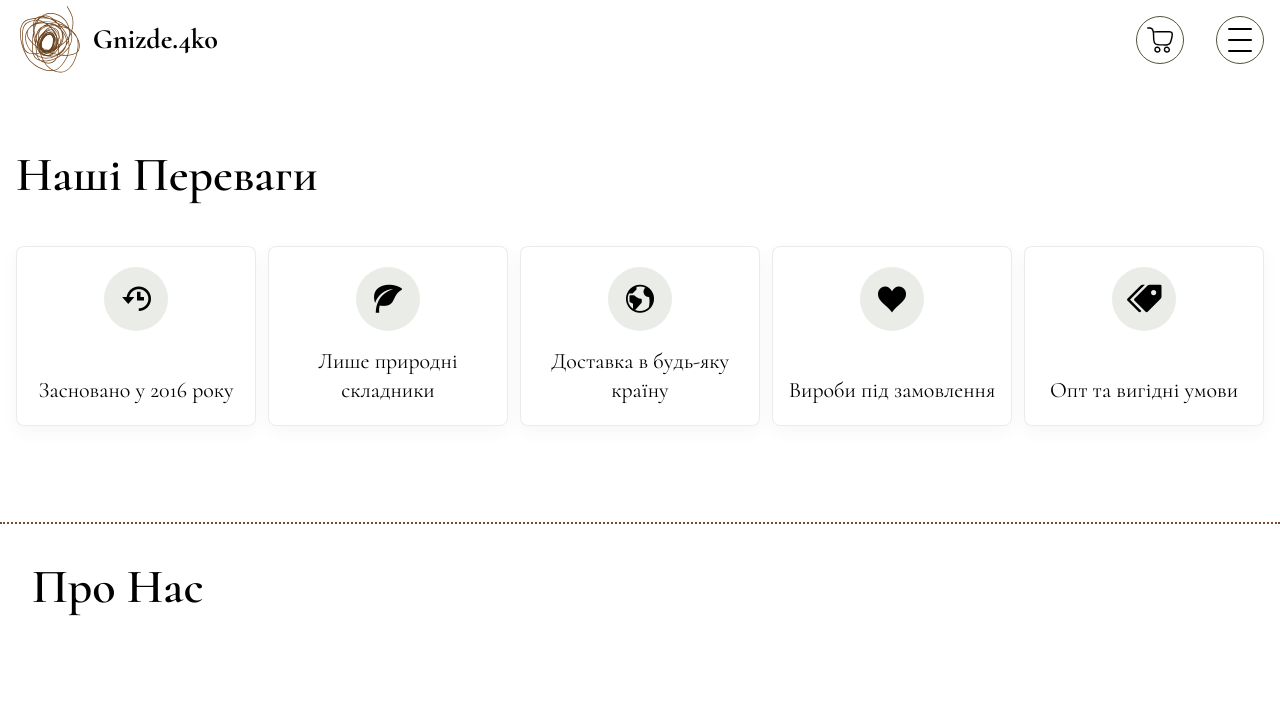
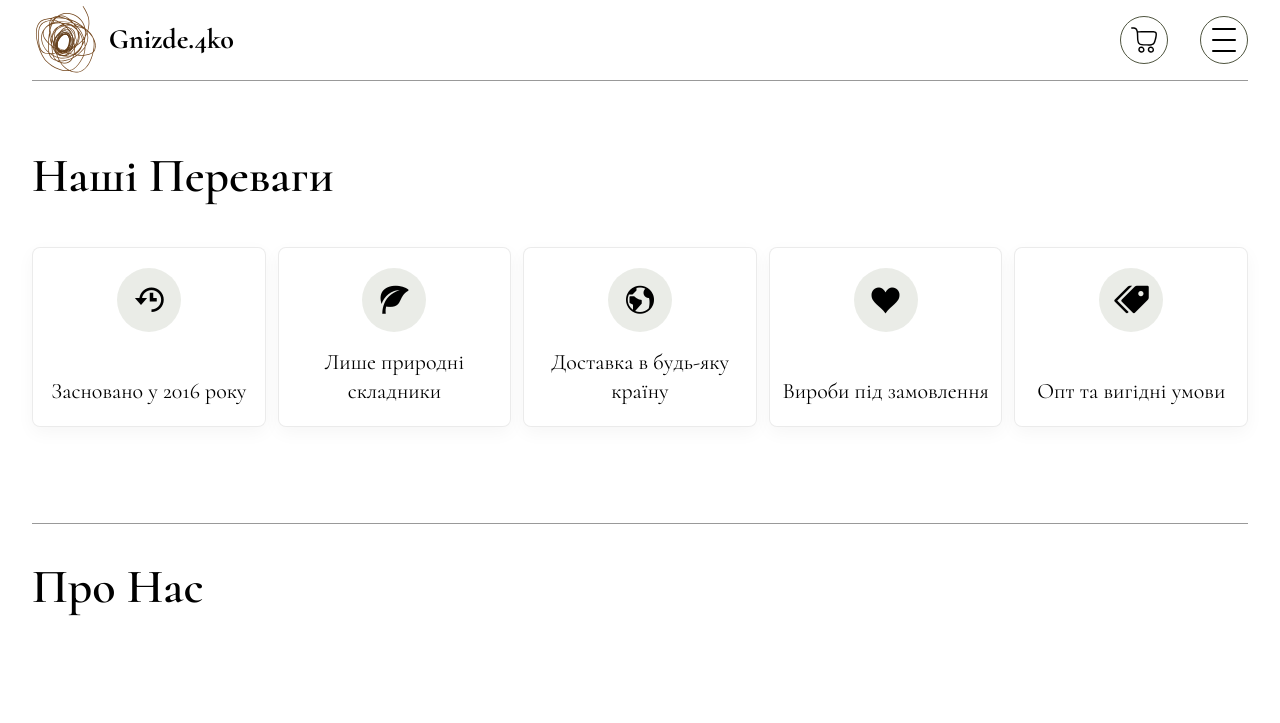
Before and after one commit to Kateryna99/gnizdechko, a Django app: page / in a window 1280 px wide. Shown: the top 723 px of the page. Run offline with Django 5.2, Linux system fonts and the light colour scheme; data that the repository does not hold is empty; some web fonts are replaced.

Commit message:
optimisation

```diff
--- a/backend/cart/templates/cart/cart_block.html
+++ b/backend/cart/templates/cart/cart_block.html
@@ -11,7 +11,7 @@
         <div class="cart-product">
             <a href="{% url 'product-detail' product.product_id %}" class="cart-product__link">
                 <div class="cart-product__image">
-                    <img src="{{ product.image }}" alt="{{ product.title }}">
+                    <img loading="lazy" src="{{ product.image }}" alt="{{ product.title }}">
                 </div>
 
                 <div class="cart-product__block">
--- a/backend/cart/views.py
+++ b/backend/cart/views.py
@@ -55,7 +55,7 @@ def cart_add(request):
             "color_hex": color.hex if color else None,
             "qty": qty,
             "price": int(price),
-            "image": product.main_image.url,
+            "image": product.main_image_webp.url,
         }
 
     request.session["cart"] = cart
--- a/backend/config/settings.py
+++ b/backend/config/settings.py
@@ -41,6 +41,7 @@ INSTALLED_APPS = [
     "gnizdechko_app.apps.GnizdechkoAppConfig",
     'cart',
     'orders',
+    'imagekit',
 ]
 
 MIDDLEWARE = [
--- a/backend/gnizdechko_app/templates/gnizdechko_app/base.html
+++ b/backend/gnizdechko_app/templates/gnizdechko_app/base.html
@@ -97,9 +113,9 @@
         </div>
     </header>
 
-    <div id="main" class="main mask">
+    <main id="main" class="main mask">
         {% block content %}{% endblock %}
-    </div>
+    </main>
 
     <footer id="footer" class="footer mask">
         <div class="container">
--- a/backend/gnizdechko_app/templates/gnizdechko_app/home.html
+++ b/backend/gnizdechko_app/templates/gnizdechko_app/home.html
@@ -99,6 +109,7 @@
 
 {%if all_categories%}
 <section class="products-home">
+    <div class="container">
         <div class="products-home__wrapper">
             <h2 class="products-home__title">Наші товари</h2>
             <div class="home-grid">
@@ -157,6 +169,7 @@
 </section>
 
 <section class="about-us">
+    <div class="container">
         <div class="about-us__wrapper">
             <h2 class="about-us__title">Про нас</h2>
 
--- a/backend/gnizdechko_app/templates/gnizdechko_app/product_detail.html
+++ b/backend/gnizdechko_app/templates/gnizdechko_app/product_detail.html
@@ -34,7 +34,7 @@
             <div class="product-detail__block">
                 <div class="product-detail__images">
                     <div class="product-detail__main-image">
-                        <img id="product-main-image" src="{{ object.main_image.url }}" alt="{{object}}" decoding="async"
+                        <img id="product-main-image" src="{{ object.main_image_webp.url }}" alt="{{object}}" decoding="async"
                              fetchpriority="high">
                     </div>
 
@@ -42,10 +42,10 @@
                         <button
                                 type="button"
                                 class="product-detail__thumb is-active"
-                                data-image="{{ object.main_image.url }}"
+                                data-image="{{ object.main_image_webp.url }}"
                         >
                             <img
-                                    src="{{ object.main_image.url }}"
+                                    src="{{ object.main_image_webp.url }}"
                                     alt="{{ object.title }}"
                                     loading="lazy"
                                     decoding="async"
--- a/backend/gnizdechko_app/templates/gnizdechko_app/product_list.html
+++ b/backend/gnizdechko_app/templates/gnizdechko_app/product_list.html
@@ -59,7 +59,7 @@
                                 data-title="{{ product.title|escape }}"
                         >
                             <a href="{% url 'product-detail' product.id%}?cat={{ category.slug }}" class="products-list__image">
-                                <img src="{{ product.main_image.url }}" alt="{{ product.title }}">
+                                <img src="{{ product.main_image_webp.url }}" alt="{{ product.title }}">
                             </a>
 
                             <h4 class="products-list__title">
--- a/backend/static/css/main.css
+++ b/backend/static/css/main.css
@@ -7,26 +7,6 @@
   border-radius: 50%;
   cursor: pointer;
   transition: transform 0.25s ease;
-}
-.cart::after {
-  content: "";
-  position: absolute;
-  inset: -4px;
-  border-radius: 50%;
-  background: rgba(0, 0, 0, 0.05);
-  opacity: 0;
-  transform: scale(0.9);
-  transition: opacity 0.25s ease, transform 0.25s ease;
-}
-.cart:hover {
-  transform: translateY(-1px) scale(1.03);
-}
-.cart:hover::after {
-  opacity: 1;
-  transform: scale(1);
-}
-.cart:hover .cart__badge {
-  transform: translateY(-2px) scale(1.05);
 }
 @media (min-width: 768px) {
   .cart {
@@ -453,22 +437,6 @@
   cursor: pointer;
   transition: opacity 0.25s ease, transform 0.25s ease;
 }
-.burger::after {
-  content: "";
-  position: absolute;
-  inset: -4px;
-  border-radius: 50%;
-  background: rgba(0, 0, 0, 0.05);
-  opacity: 0;
-  transform: scale(0.9);
-}
-.burger:hover {
-  transform: translateY(-1px) scale(1.03);
-}
-.burger:hover::after {
-  opacity: 1;
-  transform: scale(1);
-}
 @media (min-width: 768px) {
   .burger {
     width: 3rem;
@@ -687,6 +639,7 @@
   display: flex;
   flex-direction: column;
   gap: 2.5rem;
+  border-top: 1px solid rgba(0, 0, 0, 0.4);
 }
 @media (min-width: 1240px) {
   .features__wrapper {
@@ -2163,10 +2126,15 @@ button {
 }
 
 .container {
-  max-width: 2000px;
+  max-width: 1440px;
   width: 100%;
   margin: 0 auto;
   padding: 0 1rem;
+}
+@media (min-width: 768px) {
+  .container {
+    padding: 0 2rem;
+  }
 }
 
 .logo {
--- a/frontend/src/scss/components/cart.scss
+++ b/frontend/src/scss/components/cart.scss
@@ -12,30 +12,6 @@
 
   cursor: pointer;
   transition: transform 0.25s ease;
-
-  &::after {
-    content: '';
-    position: absolute;
-    inset: -4px;
-    border-radius: 50%;
-    background: rgba($colorTextPrimary, 0.05);
-    opacity: 0;
-    transform: scale(0.9);
-    transition: opacity 0.25s ease, transform 0.25s ease;
-  }
-
-  &:hover {
-    transform: translateY(-1px) scale(1.03);
-
-    &::after {
-      opacity: 1;
-      transform: scale(1);
-    }
-
-    .cart__badge {
-      transform: translateY(-2px) scale(1.05);
-    }
-  }
 
   @include onTabletAndUp {
     width: 3rem;
@@ -289,6 +265,10 @@
   }
 }
 
+.icon-close {
+  cursor: pointer;
+}
+
 .cart-total {
   &__block {
     display: flex;
--- a/frontend/src/scss/components/header.scss
+++ b/frontend/src/scss/components/header.scss
@@ -250,25 +250,6 @@
   cursor: pointer;
   transition: opacity 0.25s ease, transform 0.25s ease;
 
-  &::after {
-    content: '';
-    position: absolute;
-    inset: -4px;
-    border-radius: 50%;
-    background: rgba($colorTextPrimary, 0.05);
-    opacity: 0;
-    transform: scale(0.9);
-  }
-
-  &:hover {
-    transform: translateY(-1px) scale(1.03);
-
-    &::after {
-      opacity: 1;
-      transform: scale(1);
-    }
-  }
-
   @include onTabletAndUp {
     width: 3rem;
     height: 3rem;
--- a/frontend/src/scss/components/home.scss
+++ b/frontend/src/scss/components/home.scss
@@ -6,10 +6,10 @@
   &__wrapper {
     position: relative;
 
-    padding: 0 0 1.5rem;
+    padding: 2rem 0 1.5rem;
 
     @include onTabletAndUp {
-      padding: 0 0 2rem;
+      padding: 3rem 0 2rem;
     }
   }
 }
@@ -54,26 +54,16 @@
     flex-direction: column;
     gap: 1.5rem;
 
-    border-bottom: 1px solid rgba(0, 0, 0, 0.4);
-
     @include onLaptopAndUp {
       padding: 2rem 0 4rem;
-
-      border: none;
     }
   }
 
   &__title {
-    padding-left: 1rem;
     @include titleMain;
 
     @include onTabletAndUp {
-      padding-left: 2rem;
     }
-  }
-
-  @include onLaptopAndUp {
-    border-bottom: 1px solid rgba(0, 0, 0, 0.4);
   }
 }
 
@@ -83,8 +73,6 @@
     display: grid;
     grid-template-columns: repeat(auto-fill, minmax(120px, 1fr));
     gap: 1rem;
-
-    padding: 0 1rem;
 
     @include onTabletAndUp {
       grid-template-columns: repeat(auto-fill, minmax(180px, 250px));
@@ -148,7 +136,6 @@
 
     @include hover-supported {
       &:hover {
-        transform: translateY(-2px);
         border-color: rgba($colorTextPrimary, 0.22);
         box-shadow: 0 14px 38px rgba(0, 0, 0, 0.10);
 
@@ -170,6 +157,8 @@
     display: flex;
     flex-direction: column;
     gap: 2.5rem;
+
+    border-top: 1px solid rgba(0, 0, 0, 0.4);
 
     @include onLaptopAndUp {
       padding: 4rem 0 6rem;
@@ -231,7 +220,7 @@
   &__wrapper {
     padding: 2rem 0;
 
-    border-top: 2px dotted $colorAccent;
+    border-top: 1px solid rgba(0, 0, 0, 0.4);
 
     overflow: hidden;
 
@@ -244,7 +233,7 @@
     }
 
     @include onLaptopAndUp {
-      padding: 2rem 2rem 5rem;
+      padding: 2rem 0 5rem;
     }
   }
 
--- a/frontend/src/scss/components/product-detail.scss
+++ b/frontend/src/scss/components/product-detail.scss
@@ -33,6 +33,11 @@
       gap: 2.5rem;
       align-items: start;
     }
+  }
+
+  &__images {
+    max-width:100%;
+    width: 100%;
   }
 
   &__main-image {
--- a/frontend/src/scss/main.scss
+++ b/frontend/src/scss/main.scss
@@ -13,8 +13,14 @@
   visibility: hidden;
 }
 
-.swiper {
-  min-height: 1px;
+::selection {
+  background: $colorPrimary;
+  color: #f8f6f1;
+}
+
+::-moz-selection {
+  background: #8C2F2F;
+  color: #f8f6f1;
 }
 
 *,
@@ -137,11 +143,15 @@ button {
 }
 
 .container {
-  max-width: 2000px;
+  max-width: 1440px;
   width: 100%;
 
   margin: 0 auto;
   padding: 0 1rem;
+
+  @include onTabletAndUp {
+    padding: 0 2rem;
+  }
 }
 
 .logo {
--- a/requirements.txt
+++ b/requirements.txt
@@ -8,4 +8,5 @@ python-dotenv
 requests
 psycopg2-binary
 dj-database-url
+django-imagekit
 Babel
```
Also changed, not shown: other parts of backend/gnizdechko_app/templates/gnizdechko_app/base.html (+21 -5 lines), other parts of backend/gnizdechko_app/templates/gnizdechko_app/home.html (+62 -26 lines), other parts of backend/static/css/main.css (+20 -22 lines), backend/gnizdechko_app/models.py (+30 -7 lines), backend/static/images/og/preview.JPG (added), 1 other file. Lines whose indentation alone changed are shown as unchanged.
